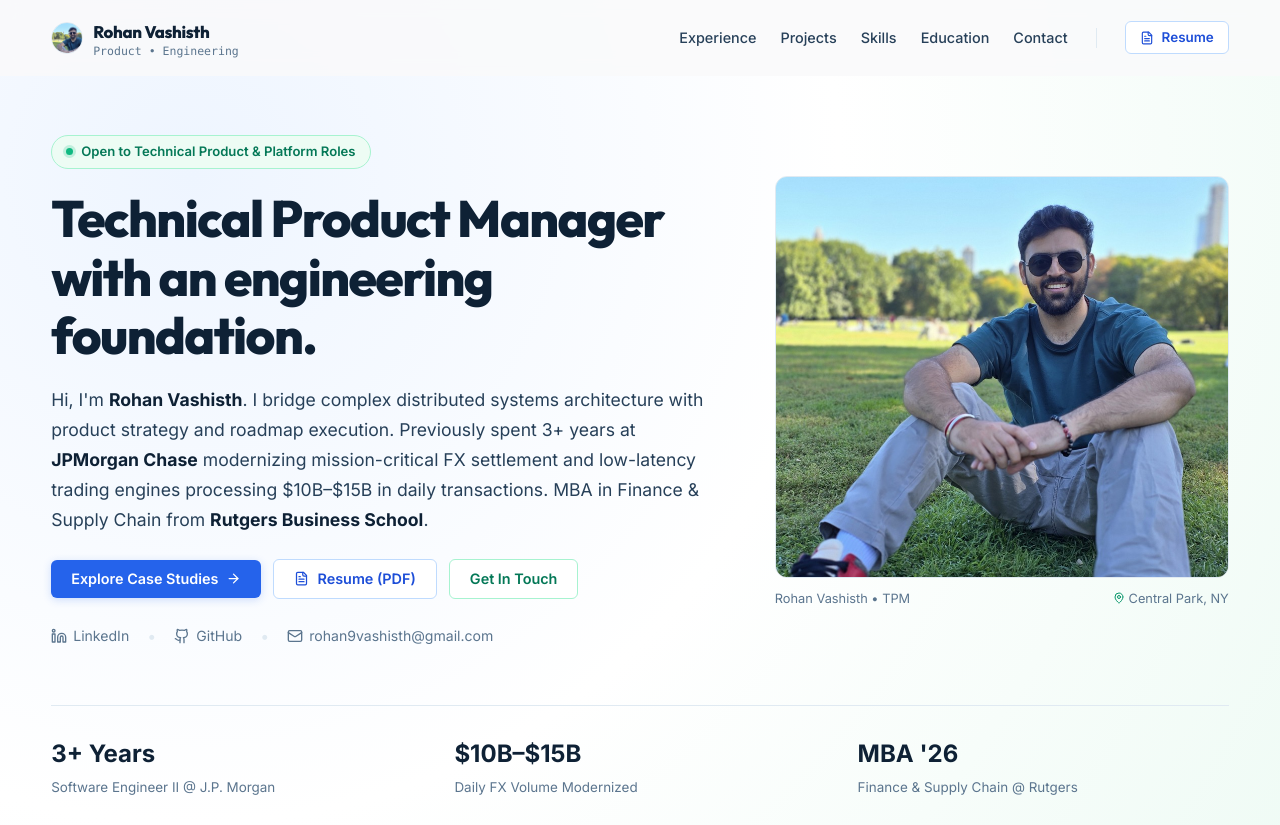
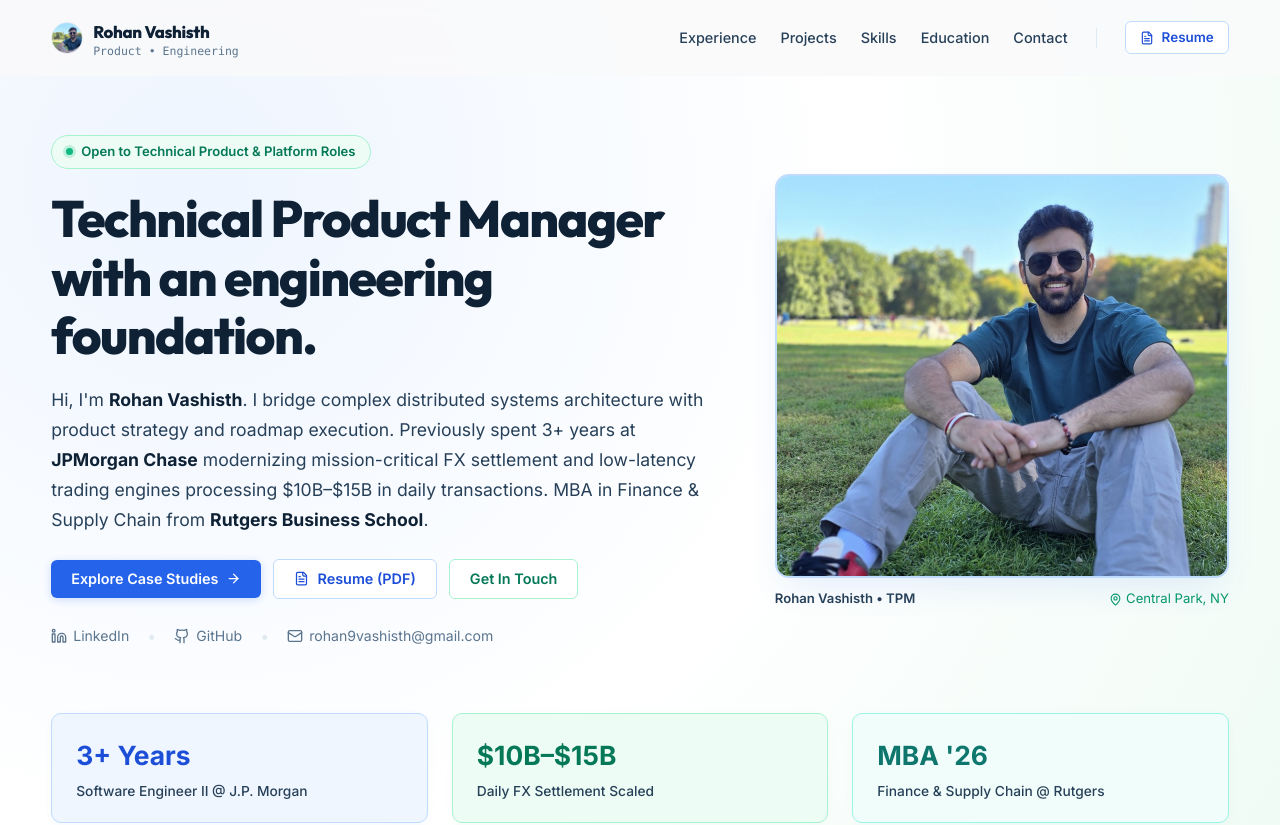
Before and after one commit to rohanvashisth/Portfolio, a React (Vite) app: page / in a window 1280 px wide. Shown: the top 825 px of the page. Built offline with nearby package versions, Linux system fonts and the light colour scheme.

Commit message:
Auto-commit: saved changes on 10/14/2026, 6:33:37 PM

```diff
--- a/src/components/Hero.jsx
+++ b/src/components/Hero.jsx
@@ -123,10 +123,11 @@ export default function Hero() {
               style={{
                 width: '100%',
                 maxHeight: '430px',
-                borderRadius: '12px',
+                borderRadius: '14px',
                 overflow: 'hidden',
-                border: '1px solid var(--border-hairline)',
-                backgroundColor: 'var(--bg-subtle)'
+                border: '2px solid var(--pastel-blue-border)',
+                backgroundColor: 'var(--pastel-blue-bg)',
+                boxShadow: '0 16px 36px -10px rgba(37, 99, 235, 0.12)'
               }}
             >
               <img
@@ -150,13 +151,13 @@ export default function Hero() {
                 justifyContent: 'space-between',
                 width: '100%',
                 marginTop: '10px',
-                fontSize: '0.8rem',
+                fontSize: '0.82rem',
                 color: 'var(--text-muted)'
               }}
             >
-              <span>Rohan Vashisth • TPM</span>
-              <span style={{ display: 'flex', alignItems: 'center', gap: '4px' }}>
-                <MapPin size={12} style={{ color: 'var(--emerald)' }} />
+              <span style={{ fontWeight: 600, color: 'var(--text-secondary)' }}>Rohan Vashisth • TPM</span>
+              <span style={{ display: 'flex', alignItems: 'center', gap: '4px', color: 'var(--emerald)' }}>
+                <MapPin size={13} style={{ color: 'var(--emerald)' }} />
                 <span>Central Park, NY</span>
               </span>
             </div>
@@ -164,28 +165,46 @@ export default function Hero() {
 
         </div>
 
-        {/* Integrated Metrics Rail */}
+        {/* Integrated Pastel Metrics Rail */}
         <div
           style={{
             display: 'grid',
             gridTemplateColumns: 'repeat(3, 1fr)',
-            gap: '32px',
-            borderTop: '1px solid var(--border-hairline)',
-            paddingTop: '28px',
+            gap: '24px',
+            paddingTop: '8px',
             textAlign: 'left'
           }}
+          className="hero-metrics-grid"
         >
-          <div>
-            <div style={{ fontSize: '1.5rem', fontWeight: 800, color: 'var(--text-primary)' }}>3+ Years</div>
-            <div style={{ fontSize: '0.84rem', color: 'var(--text-muted)', marginTop: '2px' }}>Software Engineer II @ J.P. Morgan</div>
+          <div style={{
+            backgroundColor: 'var(--pastel-blue-bg)',
+            border: '1px solid var(--pastel-blue-border)',
+            borderRadius: '10px',
+            padding: '20px 24px',
+            boxShadow: '0 2px 8px rgba(37, 99, 235, 0.04)'
+          }}>
+            <div style={{ fontSize: '1.65rem', fontWeight: 800, color: 'var(--pastel-blue-text)' }}>3+ Years</div>
+            <div style={{ fontSize: '0.86rem', color: 'var(--text-secondary)', marginTop: '2px', fontWeight: 500 }}>Software Engineer II @ J.P. Morgan</div>
           </div>
-          <div>
-            <div style={{ fontSize: '1.5rem', fontWeight: 800, color: 'var(--text-primary)' }}>$10B–$15B</div>
-            <div style={{ fontSize: '0.84rem', color: 'var(--text-muted)', marginTop: '2px' }}>Daily FX Volume Modernized</div>
+          <div style={{
+            backgroundColor: 'var(--pastel-green-bg)',
+            border: '1px solid var(--pastel-green-border)',
+            borderRadius: '10px',
+            padding: '20px 24px',
+            boxShadow: '0 2px 8px rgba(5, 150, 105, 0.04)'
+          }}>
+            <div style={{ fontSize: '1.65rem', fontWeight: 800, color: 'var(--pastel-green-text)' }}>$10B–$15B</div>
+            <div style={{ fontSize: '0.86rem', color: 'var(--text-secondary)', marginTop: '2px', fontWeight: 500 }}>Daily FX Settlement Scaled</div>
           </div>
-          <div>
-            <div style={{ fontSize: '1.5rem', fontWeight: 800, color: 'var(--text-primary)' }}>MBA '26</div>
-            <div style={{ fontSize: '0.84rem', color: 'var(--text-muted)', marginTop: '2px' }}>Finance & Supply Chain @ Rutgers</div>
+          <div style={{
+            backgroundColor: 'var(--pastel-teal-bg)',
+            border: '1px solid var(--pastel-teal-border)',
+            borderRadius: '10px',
+            padding: '20px 24px',
+            boxShadow: '0 2px 8px rgba(15, 118, 110, 0.04)'
+          }}>
+            <div style={{ fontSize: '1.65rem', fontWeight: 800, color: 'var(--pastel-teal-text)' }}>MBA '26</div>
+            <div style={{ fontSize: '0.86rem', color: 'var(--text-secondary)', marginTop: '2px', fontWeight: 500 }}>Finance & Supply Chain @ Rutgers</div>
           </div>
         </div>
 
```
